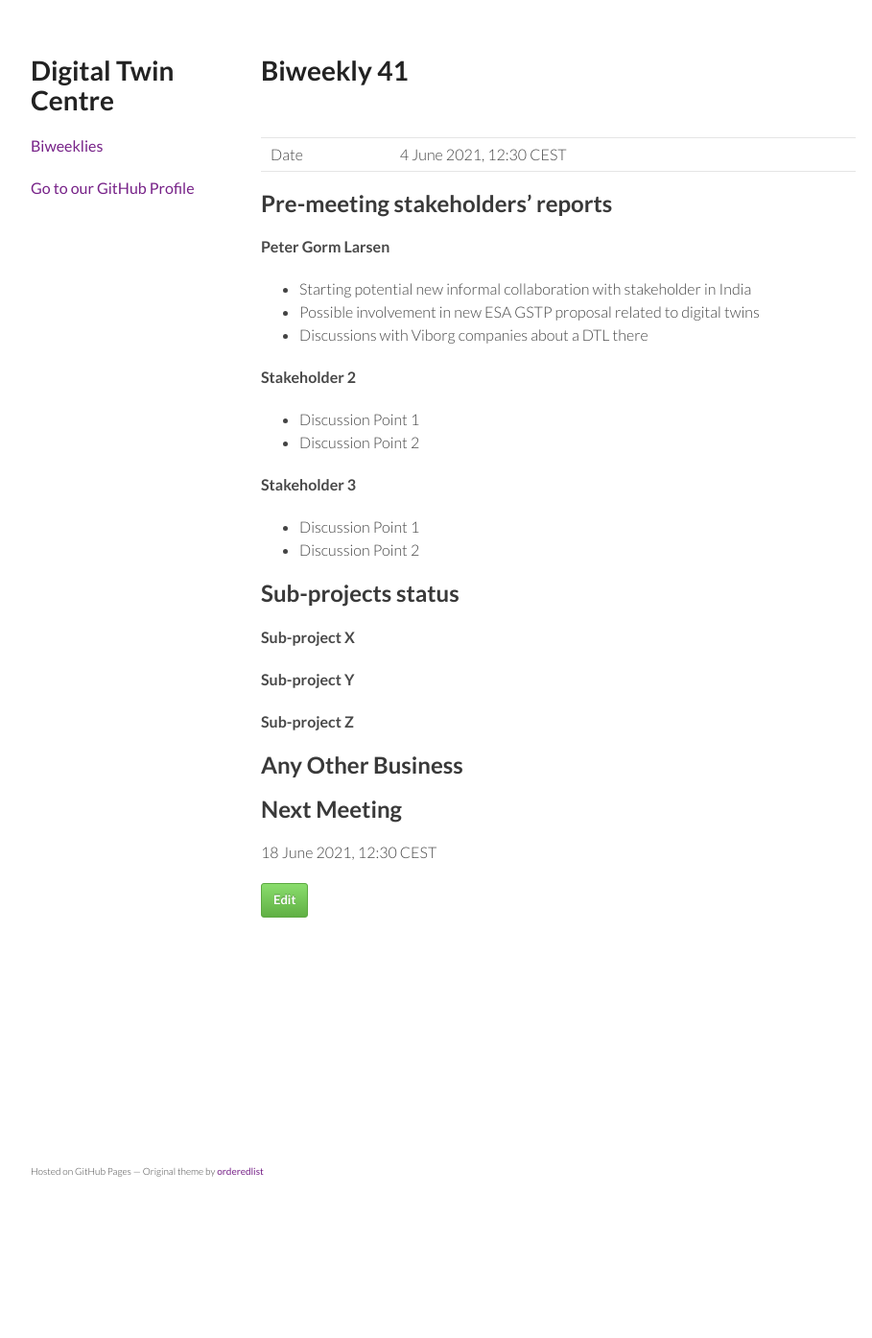
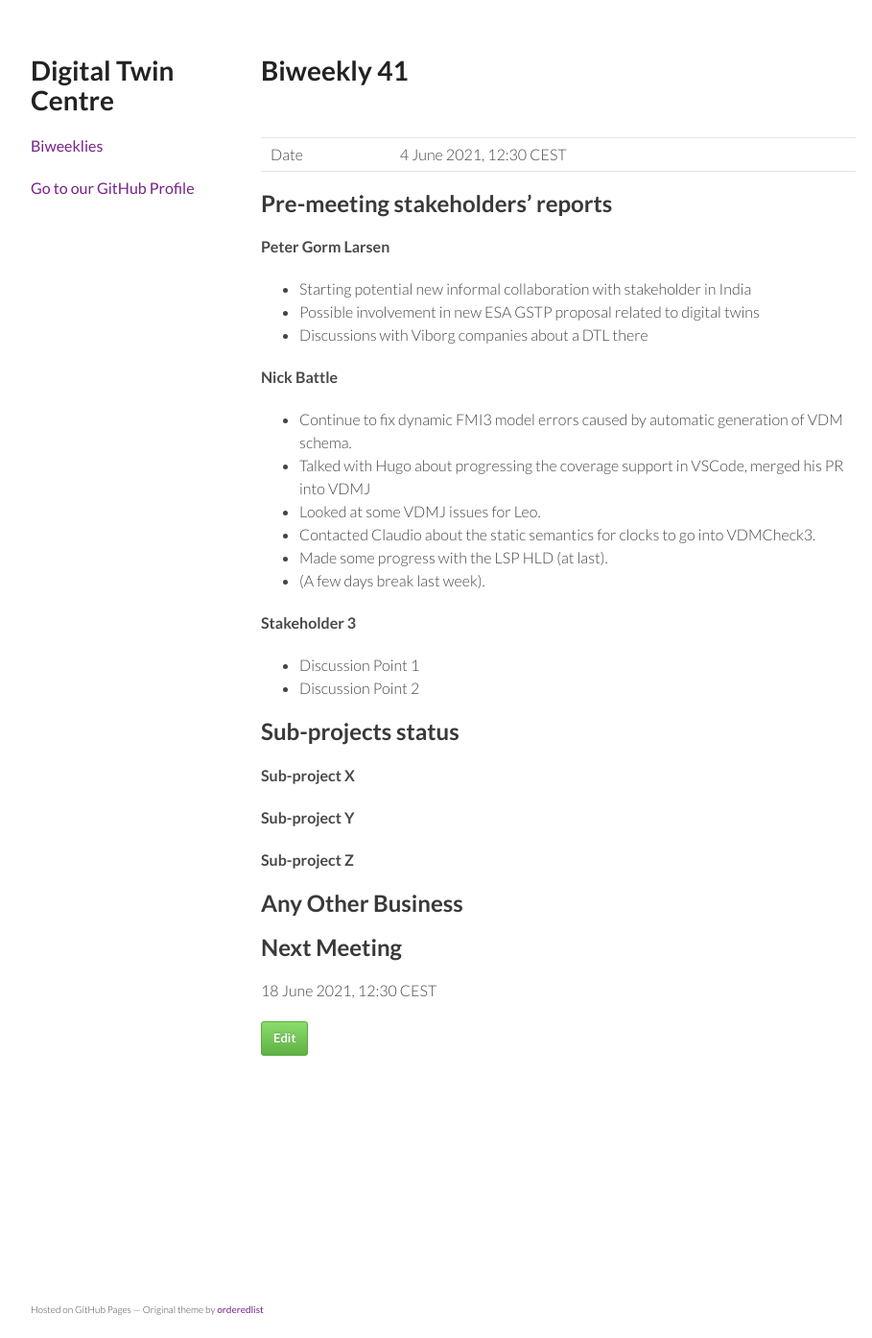
Before and after one commit to digitaltwincentre/digitaltwincentre.github.io, a Jekyll site: the page built from _biweeklies/Biweekly-41.md, in a window 1280 px wide. Shown: the whole page at 96% size, without its empty margins (178-1087 px from the left). Built offline with Jekyll 4.4.1, drawn with Linux system fonts in a browser that asks for light colours; nearby versions of some CDN libraries; before the commit the page ends 1250 px from its top, so only the background shows below that.

Commit message:
Update Biweekly-41.md

```diff
--- a/_biweeklies/Biweekly-41.md
+++ b/_biweeklies/Biweekly-41.md
@@ -25,9 +25,13 @@ date: 4 June 2021, 1230 CEST
 * Possible involvement in new ESA GSTP proposal related to digital twins
 * Discussions with Viborg companies about a DTL there
 
-#### Stakeholder 2
-* Discussion Point 1
-* Discussion Point 2
+#### Nick Battle
+* Continue to fix dynamic FMI3 model errors caused by automatic generation of VDM schema.
+* Talked with Hugo about progressing the coverage support in VSCode, merged his PR into VDMJ
+* Looked at some VDMJ issues for Leo.
+* Contacted Claudio about the static semantics for clocks to go into VDMCheck3.
+* Made some progress with the LSP HLD (at last).
+* (A few days break last week).
 
 #### Stakeholder 3
 * Discussion Point 1
```
